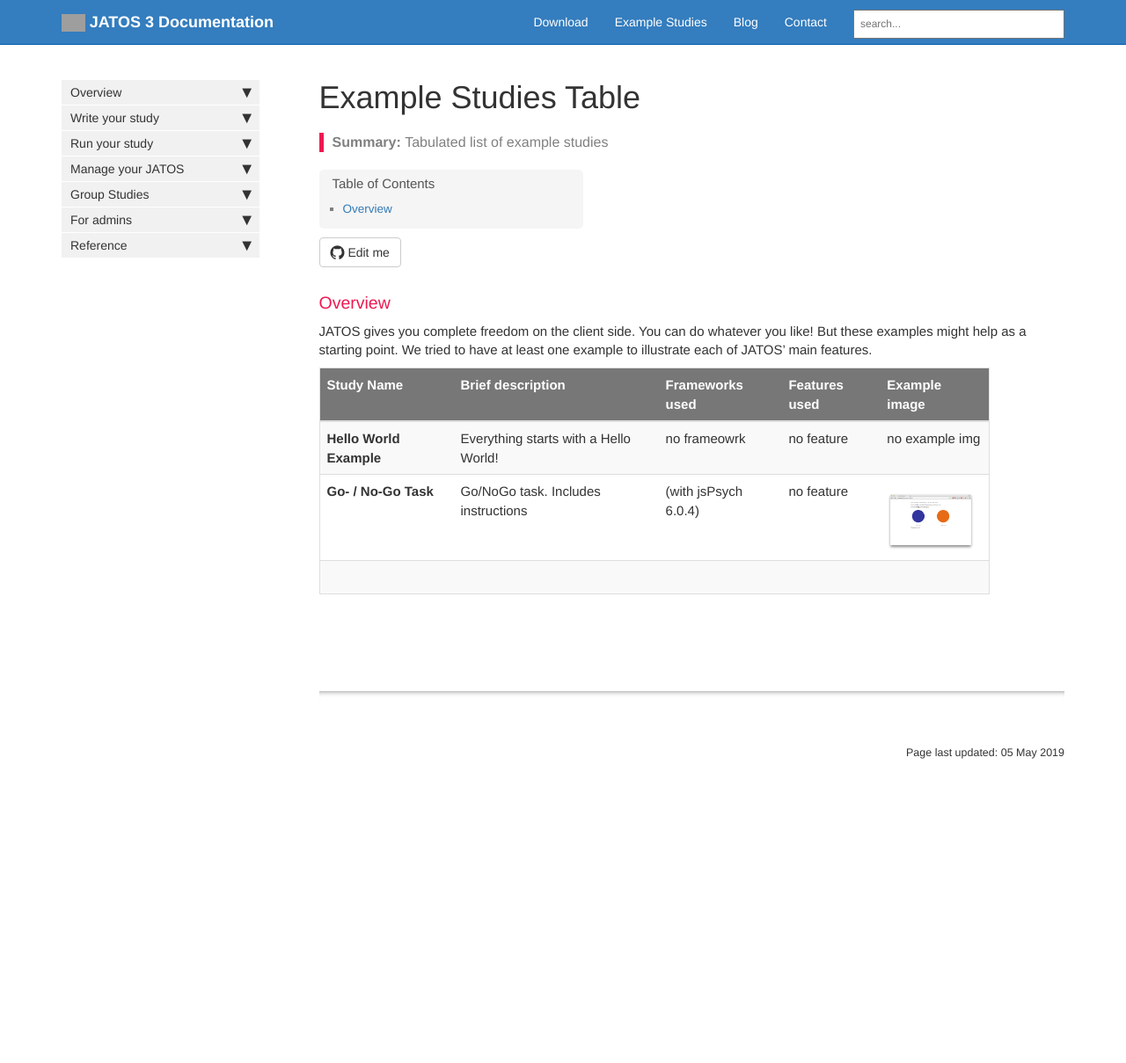
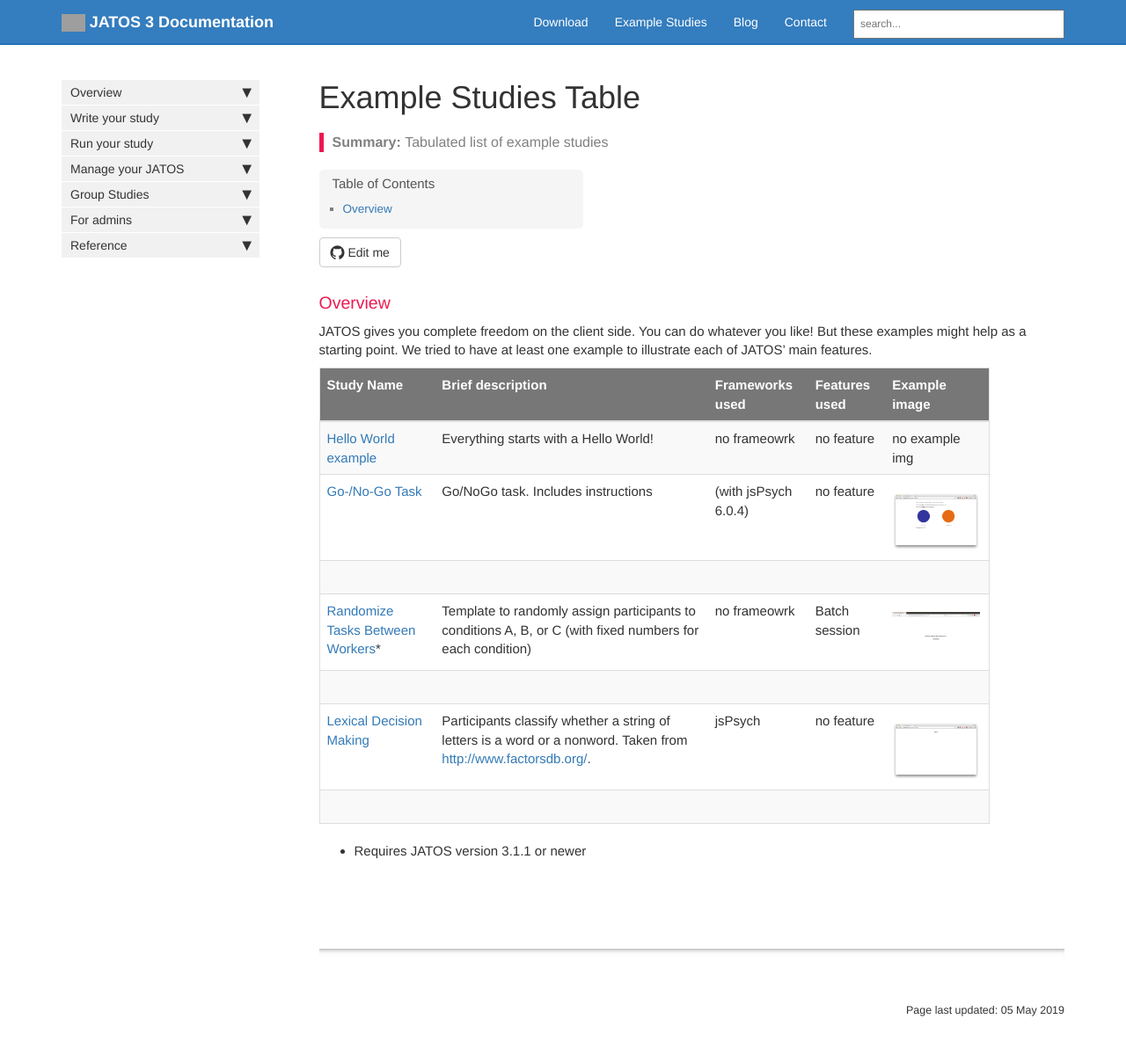
Before and after one commit to kristian-lange-tw/JATOS_docs_v3, a Jekyll site: the page built from pages/Example-Studies-Table.md, in a window 1280 px wide. Shown: the whole page at 88% size. Built offline with Jekyll 4.4.1, drawn with Linux system fonts in a browser that asks for light colours; nearby versions of some CDN libraries; comment, search, counter and statistics services are not loaded; before the commit the page ends 916 px from its top, so only the background shows below that; grey boxes are pictures that could not be loaded.

Commit message:
Update Example-Studies-Table.md

```diff
--- a/pages/Example-Studies-Table.md
+++ b/pages/Example-Studies-Table.md
@@ -13,7 +13,13 @@
 ### Overview
 JATOS gives you complete freedom on the client side. You can do whatever you like! But these examples might help as a starting point. We tried to have at least one example to illustrate each of JATOS' main features.
 
-| Study Name             | Brief description   | Frameworks used | Features used    | Example image  |
+| Study Name             | Brief description   | Frameworks used | Features used   | Example image  |
 |-------------------|-------------------|-------------------|-------------------|-------------------|
-| **Hello World Example** | Everything starts with a Hello World! | no frameowrk | no feature| no example img |
-| **Go- / No-Go Task** | Go/NoGo task. Includes instructions |  (with jsPsych 6.0.4) | no feature|  {% include image.html file="example-studies/Screenshot_gonogo.png" alt="Screenshot Go- / No-Go Task" max-width="100" %} |
+| [Hello World example](https://github.com/JATOS/JATOS_examples/raw/master/examples/hello_world.zip) | Everything starts with a Hello World! | no frameowrk | no feature| no example img |
+| [Go-/No-Go Task](https://github.com/JATOS/JATOS_examples/raw/master/examples/go-nogo_task_(using_jspsych_6).zip) | Go/NoGo task. Includes instructions |  (with jsPsych 6.0.4) | no feature|  {% include image.html file="example-studies/Screenshot_gonogo.png" alt="Screenshot Go- / No-Go Task" max-width="100" %} |
+| [Randomize Tasks Between Workers](https://github.com/JATOS/JATOS_examples/raw/master/examples/randomize_tasks_between_workers.zip)*| Template to randomly assign participants to conditions A, B, or C (with fixed numbers for each condition) | no frameowrk | Batch session| {% include image.html file="example-studies/Screenshot_randomization_between_workers.png" alt="Screenshot Randomization between participants" max-width="100" %} |
+| [Lexical Decision Making](https://github.com/JATOS/JATOS_examples/raw/master/examples/lexical_decision_(using_jspsych).zip) | Participants classify whether a string of letters is a word or a nonword. Taken from [http://www.factorsdb.org/](http://www.factorsdb.org/). | jsPsych | no feature| {% include image.html file="example-studies/Screenshot_lexicalDecision_word.png" alt="Screenshot Lexical Decision" max-width="100" %} |
+
+
+
+* Requires JATOS version 3.1.1 or newer
```
